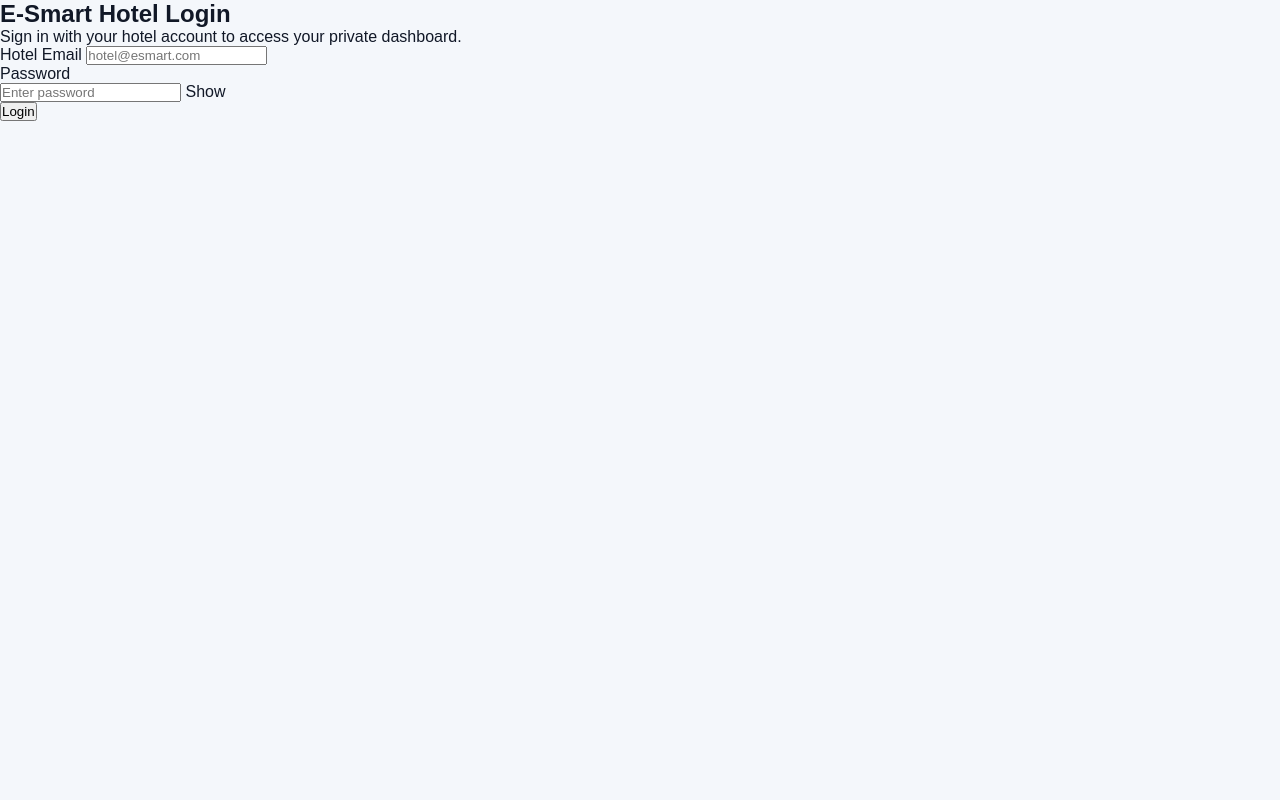
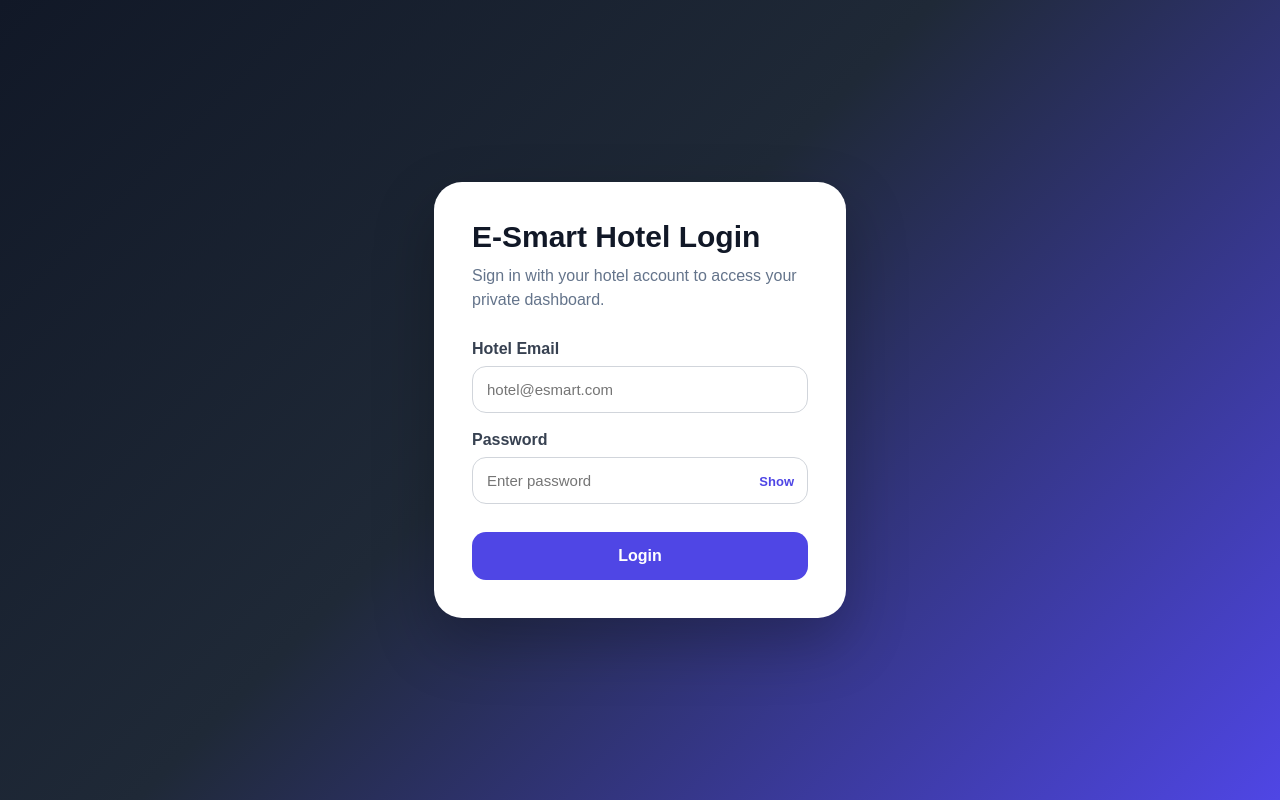
Before and after one commit to leenwag/E-Smart-Check-In-System-GP, a FastAPI app: page /login in a window 1280 px wide. Run offline with FastAPI, Linux system fonts and the light colour scheme; parts of the project's set-up code (start-up, migrations or seed data) failed here and were passed over.

Commit message:
Add files via upload

```diff
--- a/E-smart Dashboard/static/style.css
+++ b/E-smart Dashboard/static/style.css
@@ -578,3 +578,112 @@ body {
     background: linear-gradient(135deg, #5b4ce2, #4338ca);
     color: white;
 }
+
+/* =========================
+   LOGIN PAGE DESIGN
+========================= */
+
+.login-body {
+  min-height: 100vh;
+  background: linear-gradient(135deg, #111827 0%, #1f2937 45%, #4f46e5 100%);
+  display: flex;
+  align-items: center;
+  justify-content: center;
+  font-family: Arial, sans-serif;
+}
+
+.login-container {
+  width: 100%;
+  max-width: 460px;
+  padding: 24px;
+}
+
+.login-card {
+  background: white;
+  border-radius: 28px;
+  padding: 38px;
+  box-shadow: 0 25px 60px rgba(0, 0, 0, 0.25);
+}
+
+.login-card h2 {
+  font-size: 30px;
+  font-weight: 900;
+  color: #111827;
+  margin-bottom: 10px;
+}
+
+.login-card p {
+  color: #64748b;
+  margin-bottom: 28px;
+  line-height: 1.5;
+}
+
+.input-group {
+  margin-bottom: 18px;
+}
+
+.input-group label {
+  display: block;
+  font-weight: 800;
+  color: #374151;
+  margin-bottom: 8px;
+}
+
+.input-group input {
+  width: 100%;
+  padding: 14px;
+  border-radius: 14px;
+  border: 1px solid #d1d5db;
+  font-size: 15px;
+  outline: none;
+}
+
+.input-group input:focus {
+  border-color: #4f46e5;
+  box-shadow: 0 0 0 3px rgba(79, 70, 229, 0.14);
+}
+
+.password-wrapper {
+  position: relative;
+}
+
+.password-wrapper input {
+  padding-right: 60px;
+}
+
+.toggle-password {
+  position: absolute;
+  right: 14px;
+  top: 50%;
+  transform: translateY(-50%);
+  color: #4f46e5;
+  font-weight: 800;
+  cursor: pointer;
+  font-size: 13px;
+}
+
+.login-btn {
+  width: 100%;
+  margin-top: 10px;
+  padding: 15px;
+  background: #4f46e5;
+  color: white;
+  border: none;
+  border-radius: 14px;
+  font-size: 16px;
+  font-weight: 900;
+  cursor: pointer;
+}
+
+.login-btn:hover {
+  background: #4338ca;
+}
+
+.error-message {
+  color: #dc2626 !important;
+  background: #fee2e2;
+  padding: 10px 12px;
+  border-radius: 12px;
+  font-weight: 700;
+  margin-bottom: 14px !important;
+}
--- a/E-smart Dashboard/templates/login.html
+++ b/E-smart Dashboard/templates/login.html
@@ -4,9 +4,7 @@
   <meta charset="UTF-8">
   <meta name="viewport" content="width=device-width, initial-scale=1.0">
   <title>Hotel Login</title>
-  <link rel="stylesheet" href="../static/style.css">
-</head>
-
+<link rel="stylesheet" href="{{ url_for('static', path='style.css') }}?v=100"></head>
 <body class="login-body">
 
 <div class="login-container">
```
